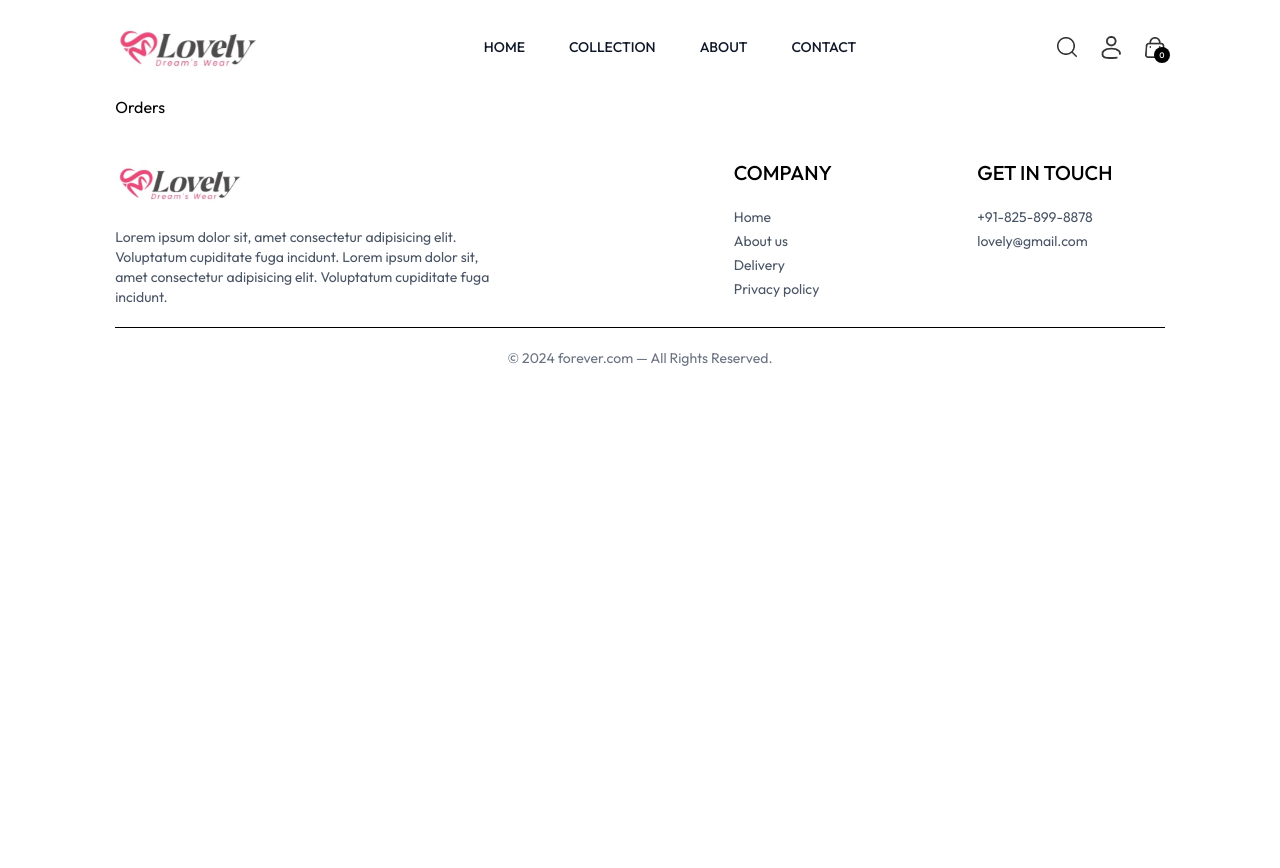
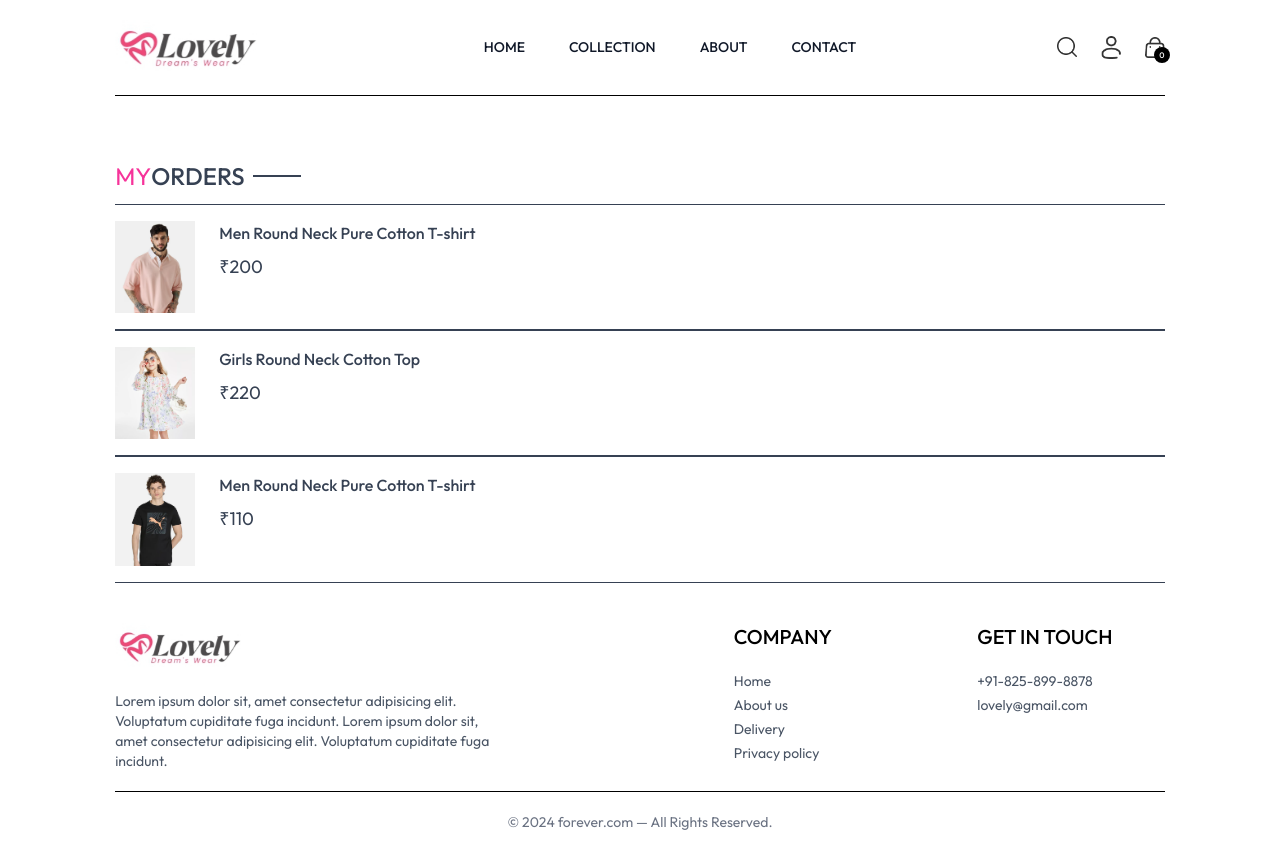
Before and after one commit to bari199/E-commerce, a React (Vite) app in the folder frontend/: page /orders in a window 1280 px wide. Shown: the top 868 px of the page. Before the commit the page ends 800 px from the top, so only its background shows below. Built offline with nearby package versions, Linux system fonts and the light colour scheme.

Commit message:
order placeOrder

```diff
--- a/frontend/src/pages/Orders.jsx
+++ b/frontend/src/pages/Orders.jsx
@@ -1,8 +1,38 @@
-import React from 'react'
+import React, { useContext } from 'react'
+import { ShopContext } from '../context/ShopContext'
+import Title from '../components/Title';
 
 const Orders = () => {
+
+  const { products, currency} = useContext(ShopContext);
+
+
   return (
-    <div>Orders</div>
+    <div className='border-t pt-16'>
+      <div className='text-2xl'>
+        <Title text1={'MY'} text2={'ORDERS'} />
+      </div>
+      <div>
+
+      </div>
+        {
+          products.slice(1,4).map((item,index)=>(
+            <div key={index} className='py-4 border-t border-b text-gray-700 flex flex-col md:flex-row md:justify-between gap-4'>
+                <div className='flex items-start gap-6 text-sm '>
+                    <img className='w-16 sm:w-20' src={item.image[0]} alt="" />
+                    <div>
+                      <p className='sm:text-base font-medium' >{item.name}</p>
+                      <div className='flex items-center gap-3 mt-2 text-base text-gray-700'>
+                        <p className='text-lg'>{currency}{item.price}</p>
+                        <p>{}</p>
+                        <p></p>
+                      </div>
+                    </div>
+                </div>
+            </div>
+          ))
+        }
+    </div>
   )
 }
 
--- a/frontend/src/pages/PlaceOrder.jsx
+++ b/frontend/src/pages/PlaceOrder.jsx
@@ -2,6 +2,8 @@
 import Title from '../components/Title'
 import CartTotal from '../components/CartTotal'
 import { assets } from '../assets/assets'
+import { useContext } from 'react'
+import { ShopContext } from '../context/ShopContext'
 
 
 
@@ -10,6 +12,7 @@
 
   const [method,setMethod] = useState('cod');
 
+  const {navigate} = useContext(ShopContext)
 
   return (
     <div className='flex flex-col sm:flex-row justify-between gap-4 pt-5 sm:pt-14 min-h-[80]'>
@@ -57,10 +60,12 @@
             </div>
           </div>
           <div className='w-full text-end mt-8 '>
-          <button className='bg-black text-white px-16 py-3 text-sm '>PLACE ORDER</button>
+          <button  onClick={()=>navigate('/orders')} className='bg-black text-white px-16 py-3 text-sm '>PLACE ORDER</button>
           </div>
+        </div>
 
-        </div>
+
+
       </div>
     </div>
   )
```
